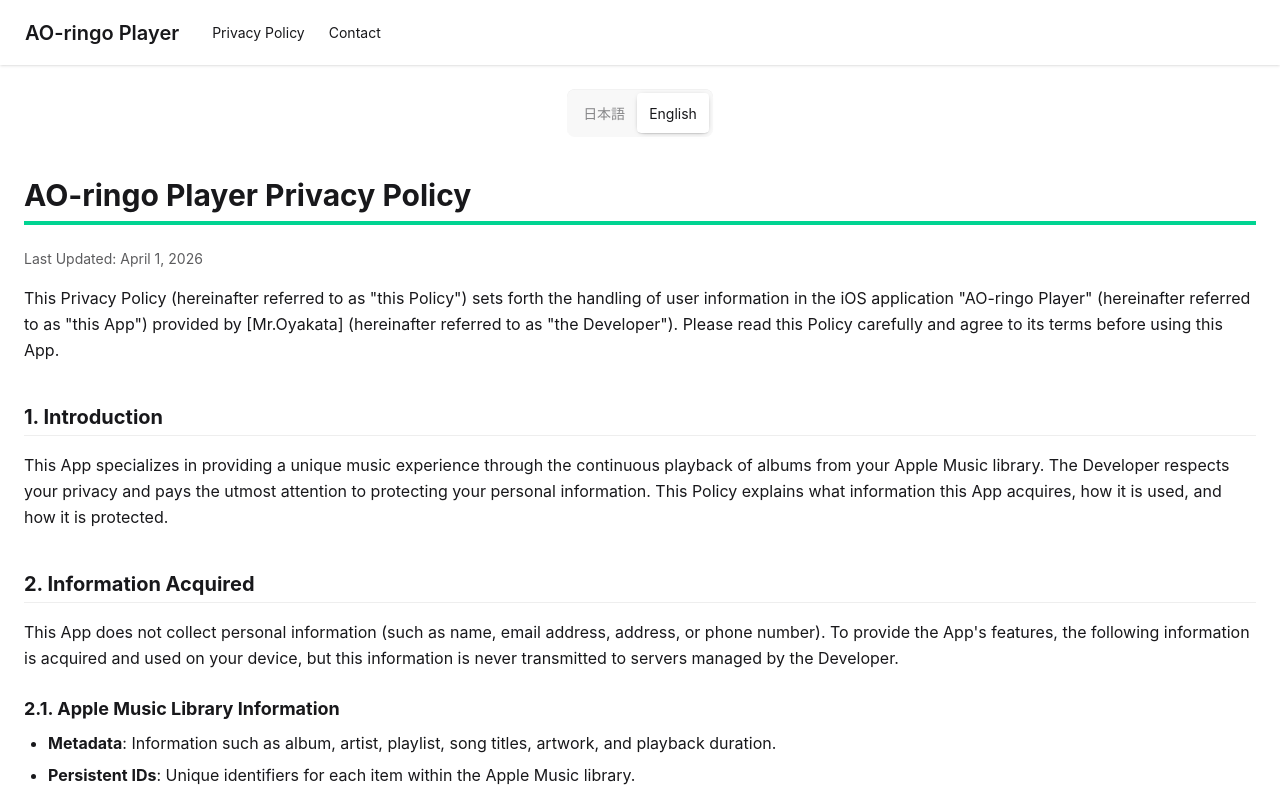
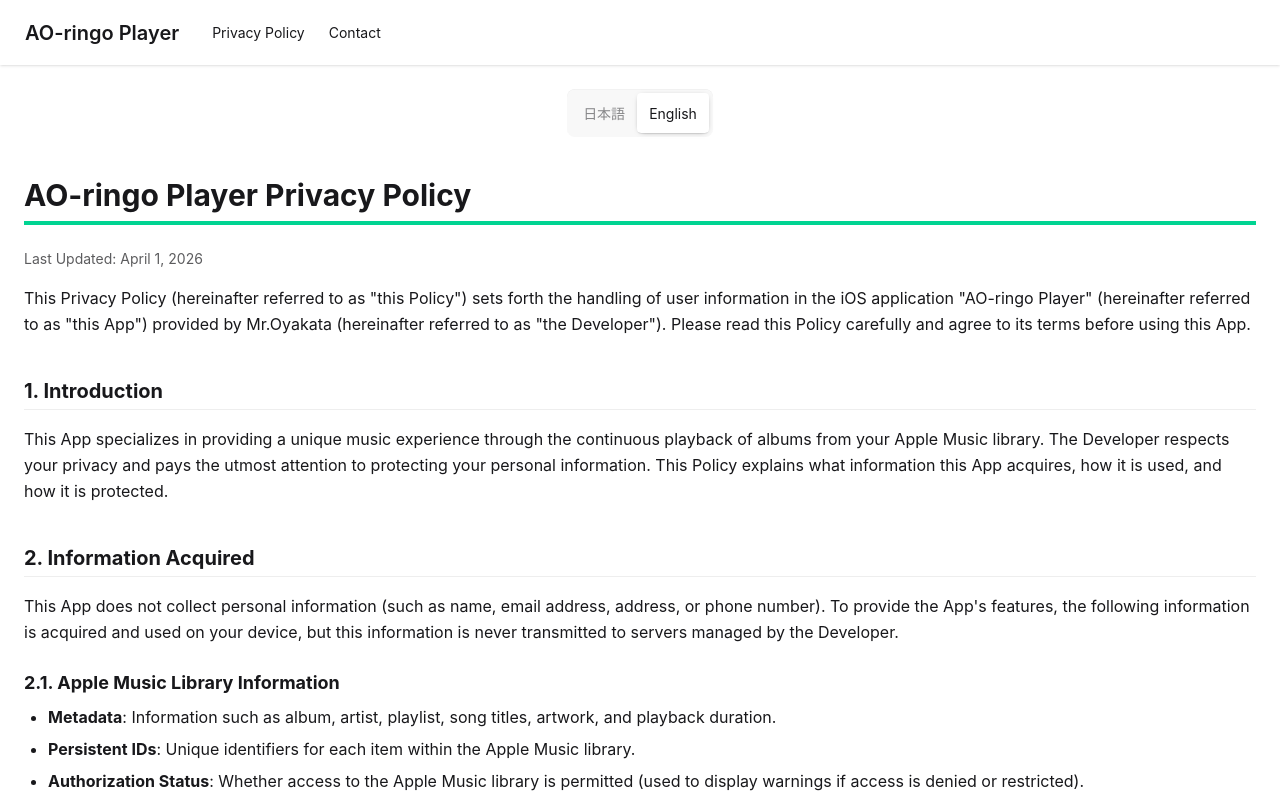
Before and after one commit to mr-oyakata/ao-ringo-player, a Vue app in the folder workspace/: page / in a window 1280 px wide. Shown: the top 798 px of the page. Built offline with nearby package versions, Linux system fonts and the light colour scheme.

Commit message:
プライバシーポリシー修正

```diff
--- a/workspace/src/components/PrivacyPolicyEnglish.vue
+++ b/workspace/src/components/PrivacyPolicyEnglish.vue
@@ -7,7 +7,7 @@
     <p class="mb-6 leading-relaxed">
       This Privacy Policy (hereinafter referred to as "this Policy") sets forth the handling of user
       information in the iOS application "AO-ringo Player" (hereinafter referred to as "this App")
-      provided by [Mr.Oyakata] (hereinafter referred to as "the Developer"). Please read this Policy
+      provided by Mr.Oyakata (hereinafter referred to as "the Developer"). Please read this Policy
       carefully and agree to its terms before using this App.
     </p>
 
--- a/workspace/src/components/PrivacyPolicyJapanese.vue
+++ b/workspace/src/components/PrivacyPolicyJapanese.vue
@@ -5,7 +5,7 @@
     </h1>
     <p class="mb-4 text-sm opacity-70">最終更新日: 2026年4月1日</p>
     <p class="mb-6 leading-relaxed">
-      本プライバシーポリシー（以下「本ポリシー」といいます）は、[Mr.Oyakata]（以下「開発者」といいます）が提供するiOSアプリケーション「AO-ringo
+      本プライバシーポリシー（以下「本ポリシー」といいます）は、Mr.Oyakata（以下「開発者」といいます）が提供するiOSアプリケーション「AO-ringo
       Player」（以下「本アプリ」といいます）における、利用者情報の取り扱いについて定めたものです。本アプリをご利用いただく前に本ポリシーをよくお読みいただき、内容にご同意いただいた上でご利用ください。
     </p>
 
```
Also changed, not shown: 4 other files (tests, documents, lock files or other folders).
